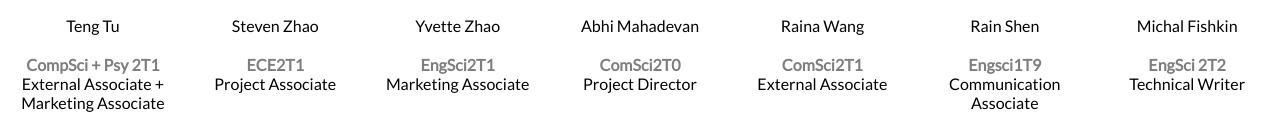
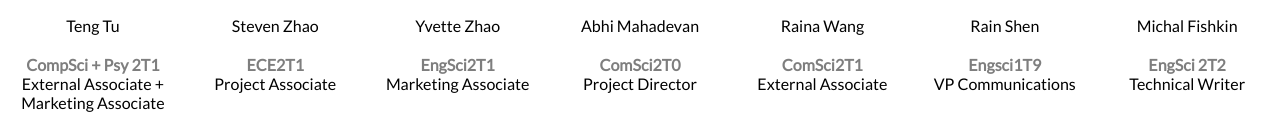
Before and after one commit to UTMIST/utmist.github.io, a website: page team.html in a window 1280 px wide. Shown: the part 1378-1510 px from the top of the page. Drawn offline with Linux system fonts and the light colour scheme; grey boxes are pictures that could not be loaded.

Commit message:
Deploy UTMIST/utmist.github.io to github.com/UTMIST/utmist.github.io.git:master

```diff
--- a/team.html
+++ b/team.html
@@ -534,7 +534,7 @@ University of Toronto Machine Intelligence Student Team (UTMIST) is an officiall
         <div class="pic" style="background-image:url('./files/1wxSdxKuW6UjvqF1kgvcbKYsZsIFGBsPB_linkedin square - UTMIST.jpg')"></div>
         <p>Rain Shen</p>
         <div class="discipline">Engsci1T9</div>
-        <div class="position">Communication Associate</div></span><span class="exec">
+        <div class="position">VP Communications</div></span><span class="exec">
         <div class="pic" style="background-image:url('./files/1132YpOVysjHSHjePD2V1dISL6MImhsX__20190523_123928 - Michal Fishkin.jpg')"></div>
         <p>Michal Fishkin </p>
         <div class="discipline">EngSci 2T2</div>
```
